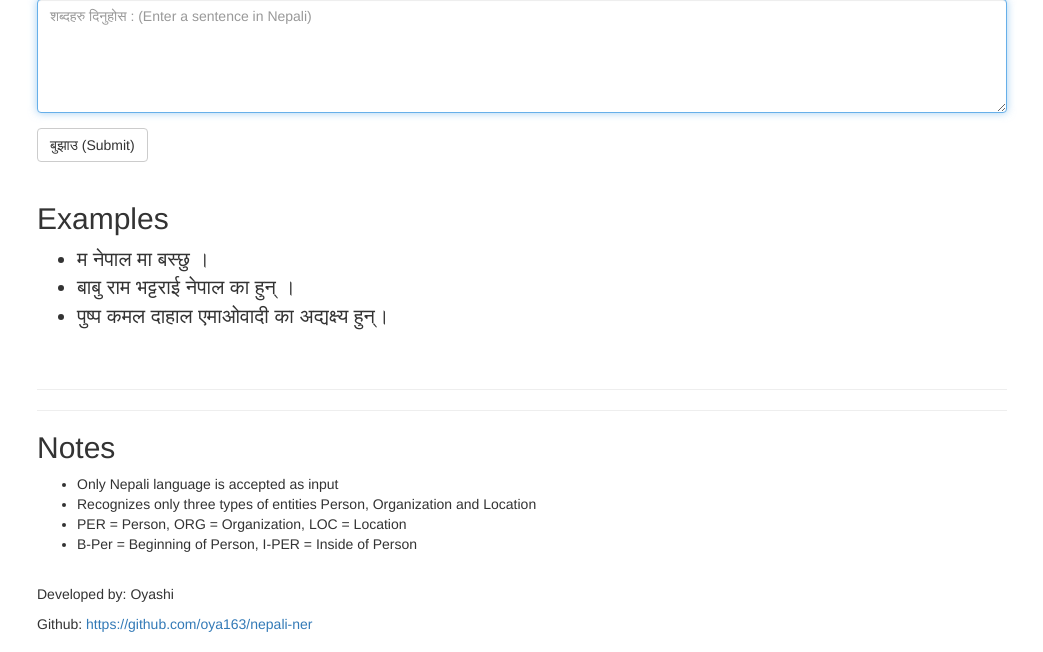
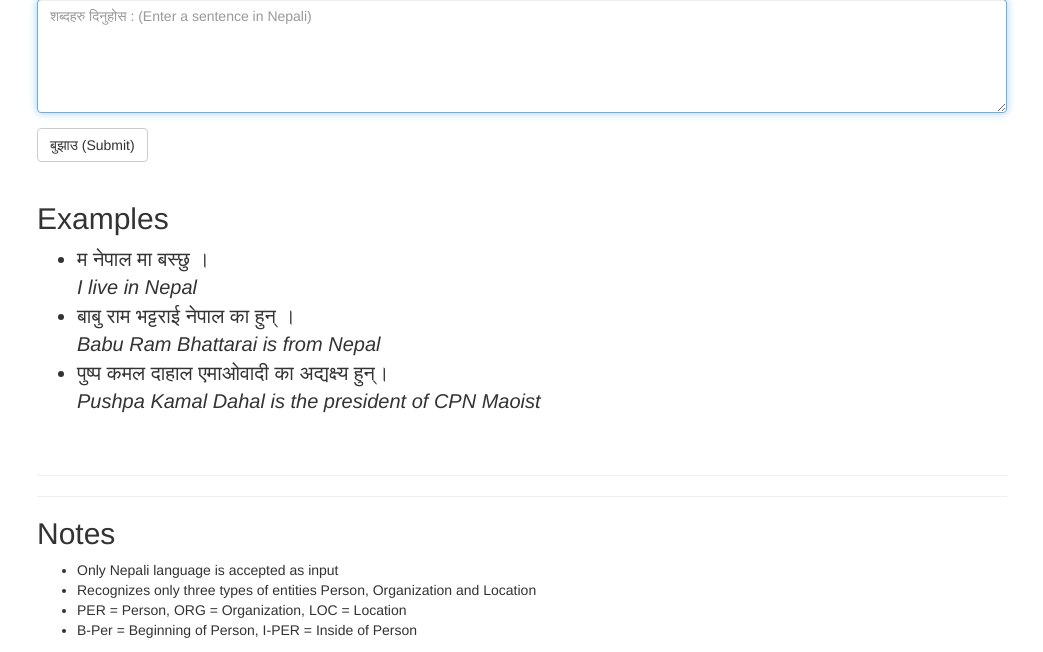
Before and after one commit to oya163/nepali-ner, a Flask app: page / in a window 1280 px wide. Shown: the part 71-723 px from the top of the page, without its empty margins (118-1161 px from the left). Run offline with Flask 2, Linux system fonts and the light colour scheme; some libraries are stand-ins or nearby versions.

Commit message:
Added translation on templates

```diff
--- a/templates/index.html
+++ b/templates/index.html
@@ -28,8 +28,11 @@
           <h2>Examples</h2>
           <ul>
             <li>म नेपाल मा बस्छु ।</li>
+            <i>I live in Nepal</i>
             <li>बाबु राम भट्टराई नेपाल का हुन् ।</li>
+            <i>Babu Ram Bhattarai is from Nepal</i>
             <li>पुष्प कमल दाहाल एमाओवादी का अद्यक्ष्य हुन्। </li>
+            <i>Pushpa Kamal Dahal is the president of CPN Maoist</i>
           </ul>
           <br>
         </div>
```
